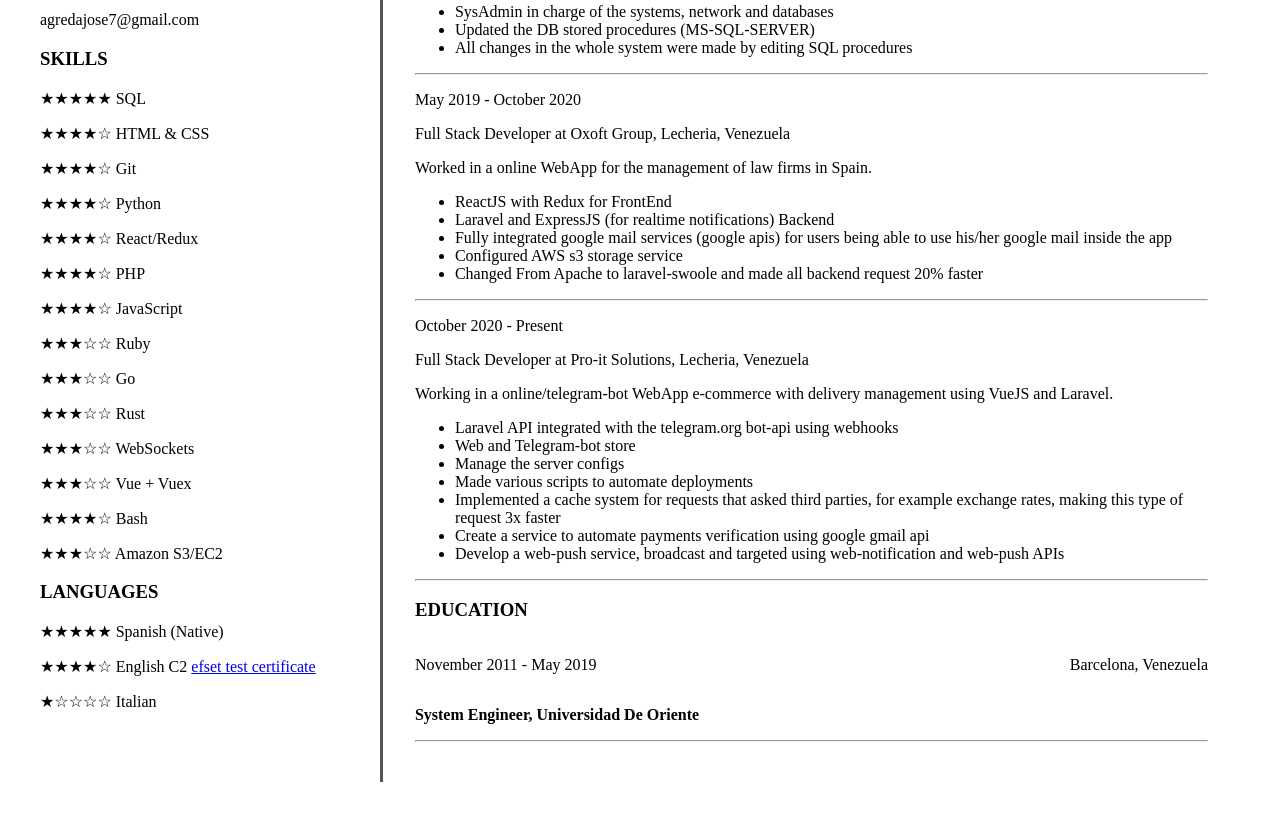
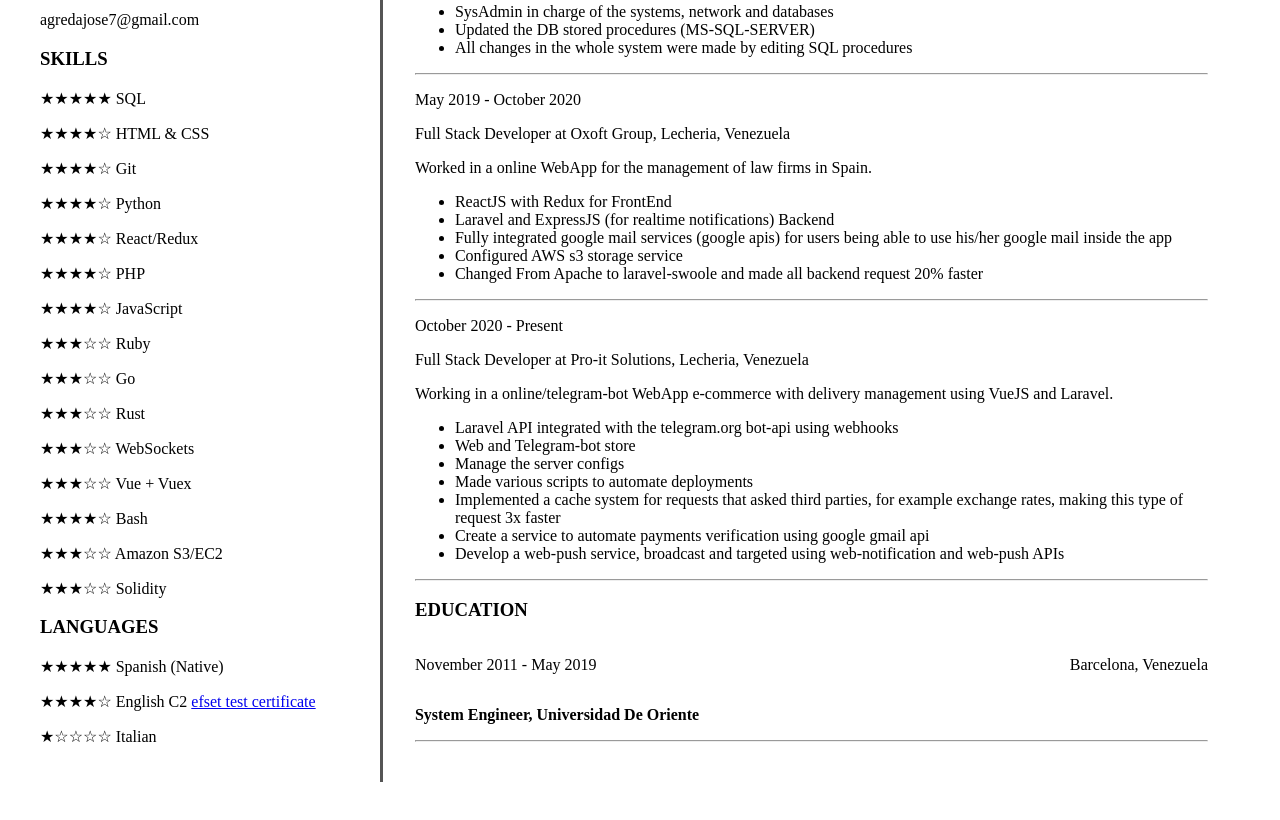
Before and after one commit to Antuan01/simple-cv, a plain HTML site: page index.html in a window 1280 px wide. Shown: the part 576-1396 px from the top of the page. Drawn offline with Linux system fonts and the light colour scheme; a script that the page names is missing.

Commit message:
added sol

```diff
--- a/index.html
+++ b/index.html
@@ -66,6 +66,7 @@
               <p> ★★★☆☆ Vue + Vuex</p>
               <p> ★★★★☆ Bash </p>
               <p> ★★★☆☆ Amazon S3/EC2</p>
+              <p> ★★★☆☆ Solidity </p>
               <h3> LANGUAGES </h3>
               <p> ★★★★★ Spanish (Native) </p>
               <p> ★★★★☆ English C2 <a target="_blank" href="https://www.efset.org/cert/XNeTTN" > efset test certificate</a></p>
```
